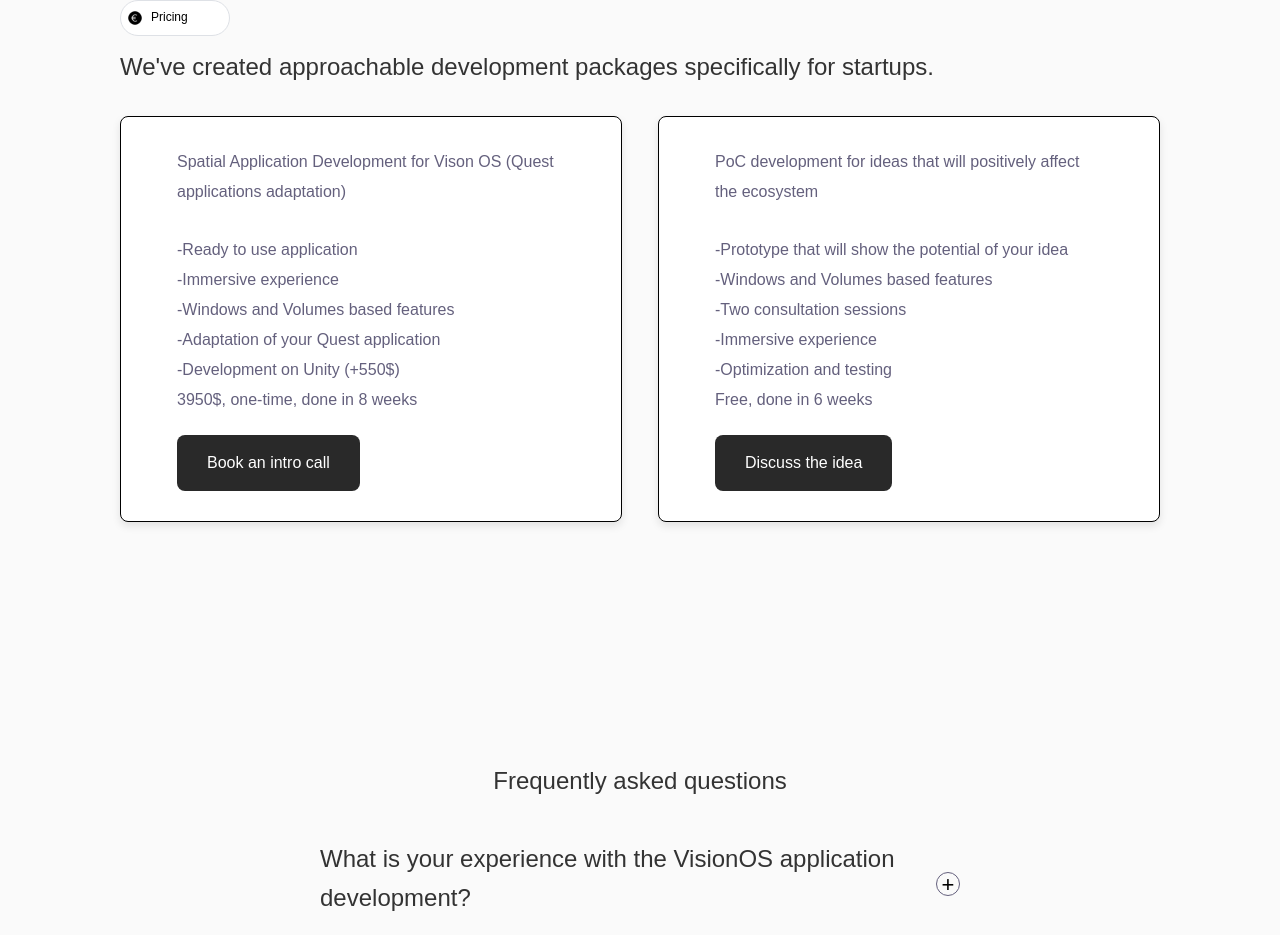
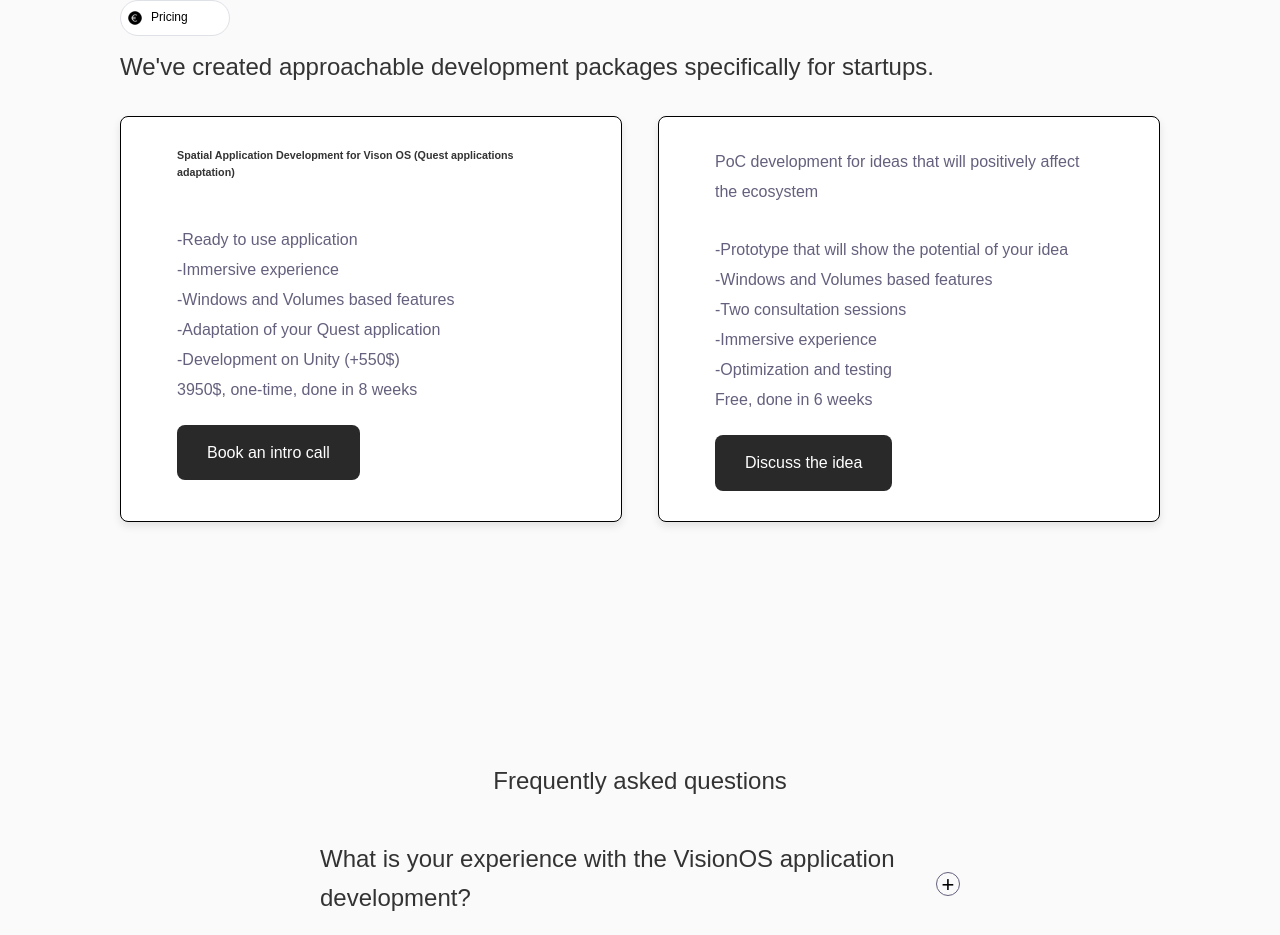
Before and after one commit to vladyslavpodenko/Spatiumxr.eu, a Next.js app: page / in a window 1280 px wide. Shown: the part 1605-2540 px from the top of the page. Built offline with nearby package versions, Linux system fonts and the light colour scheme; a web font is replaced by a local one.

Commit message:
Update index.tsx

```diff
--- a/src/pages/index.tsx
+++ b/src/pages/index.tsx
@@ -92,8 +92,8 @@
                 <h2>We've created approachable development packages specifically for startups.</h2>
                 <div className="development-packages-cards">
                     <div className="package-card">
-                        <h5 style={{height: '2em'}}>Spatial Application Development for Vison OS (Quest applications
-                            adaptation)</h5>
+                        <h6 style={{height: '2em'}}>Spatial Application Development for Vison OS (Quest applications
+                            adaptation)</h6>
                         <h5 className="package-card-first">-Ready to use application</h5>
                         <h5>-Immersive experience</h5>
                         <h5>-Windows and Volumes based features</h5>
```
